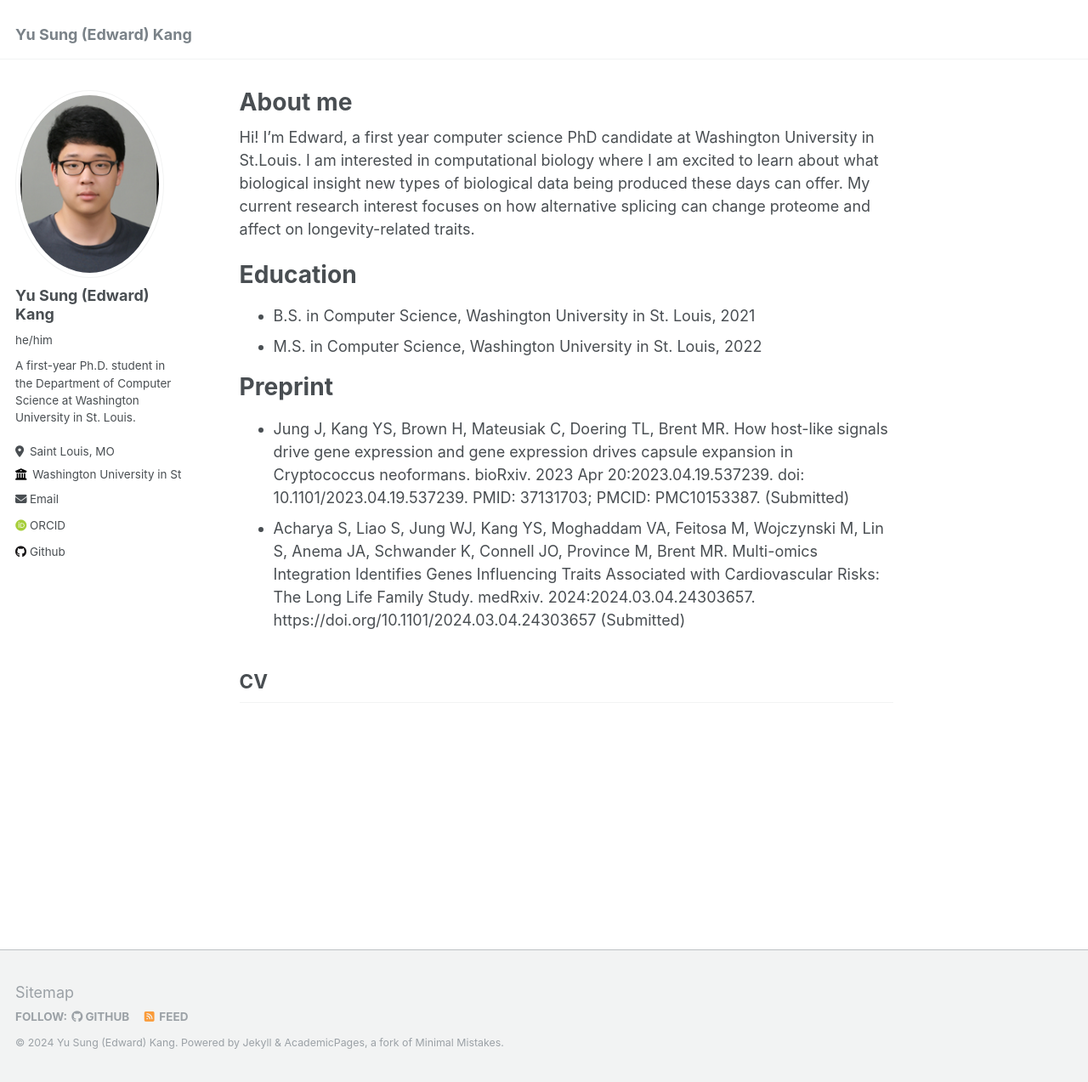
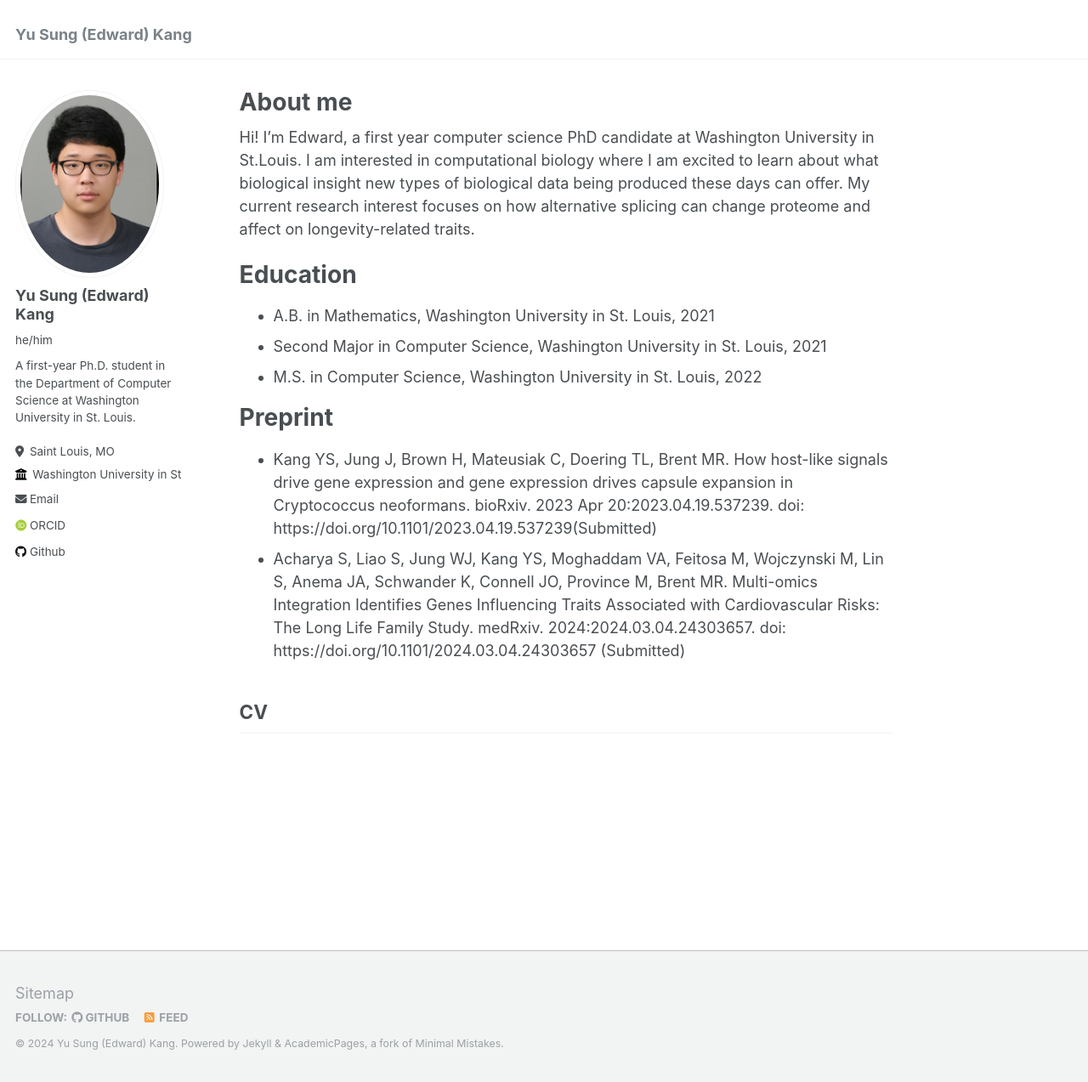
Before and after one commit to edwardkang0925/edwardkang0925.github.io, a Jekyll site: the page built from _pages/about.md, in a window 1280 px wide and 1273 px high. Shown: the whole window at 85% size. Built offline with Jekyll 4.4.1, drawn with Linux system fonts in a browser that asks for light colours; some web fonts are replaced.

Commit message:
modified preprints and uploaded cv

```diff
--- a/_pages/about.md
+++ b/_pages/about.md
@@ -11,13 +11,14 @@ Hi! I'm Edward, a first year computer science PhD candidate at Washington Univer
 
 Education
 ======
-- B.S. in Computer Science, Washington University in St. Louis, 2021
+- A.B. in Mathematics, Washington University in St. Louis, 2021
+- Second Major in Computer Science, Washington University in St. Louis, 2021
 - M.S. in Computer Science, Washington University in St. Louis, 2022
 
 Preprint
 ======
-- Jung J, Kang YS, Brown H, Mateusiak C, Doering TL, Brent MR. How host-like signals drive gene expression and gene expression drives capsule expansion in Cryptococcus neoformans. bioRxiv. 2023 Apr 20:2023.04.19.537239. doi: 10.1101/2023.04.19.537239. PMID: 37131703; PMCID: PMC10153387. (Submitted)
-- Acharya S, Liao S, Jung WJ, Kang YS, Moghaddam VA, Feitosa M, Wojczynski M, Lin S, Anema JA, Schwander K, Connell JO, Province M, Brent MR. Multi-omics Integration Identifies Genes Influencing Traits Associated with Cardiovascular Risks: The Long Life Family Study. medRxiv. 2024:2024.03.04.24303657. https://doi.org/10.1101/2024.03.04.24303657 (Submitted)
+- Kang YS, Jung J, Brown H, Mateusiak C, Doering TL, Brent MR. How host-like signals drive gene expression and gene expression drives capsule expansion in Cryptococcus neoformans. bioRxiv. 2023 Apr 20:2023.04.19.537239. doi: https://doi.org/10.1101/2023.04.19.537239(Submitted)
+- Acharya S, Liao S, Jung WJ, Kang YS, Moghaddam VA, Feitosa M, Wojczynski M, Lin S, Anema JA, Schwander K, Connell JO, Province M, Brent MR. Multi-omics Integration Identifies Genes Influencing Traits Associated with Cardiovascular Risks: The Long Life Family Study. medRxiv. 2024:2024.03.04.24303657. doi: https://doi.org/10.1101/2024.03.04.24303657 (Submitted)
 
 CV
 ------
```
Also changed, not shown: 1 other file.
